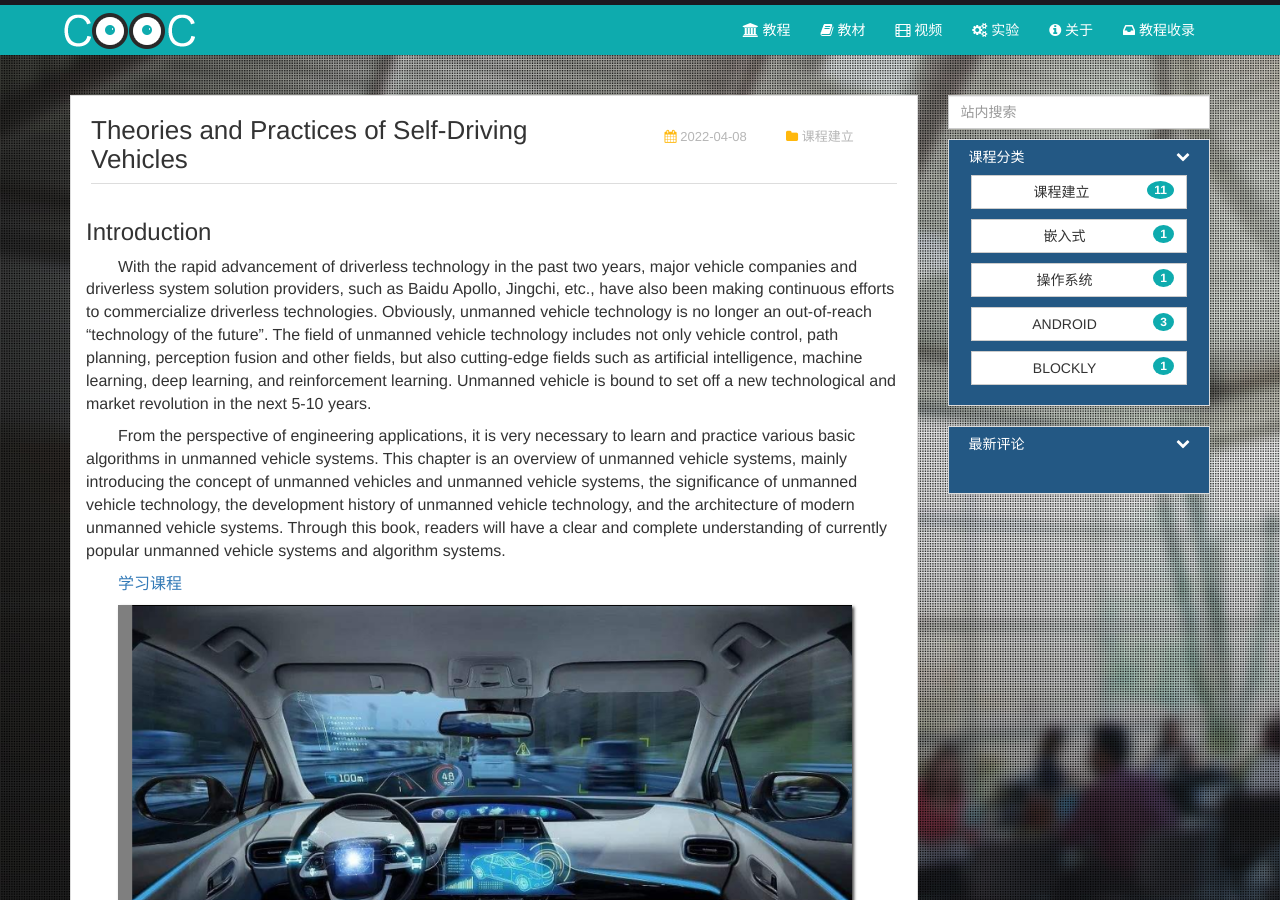
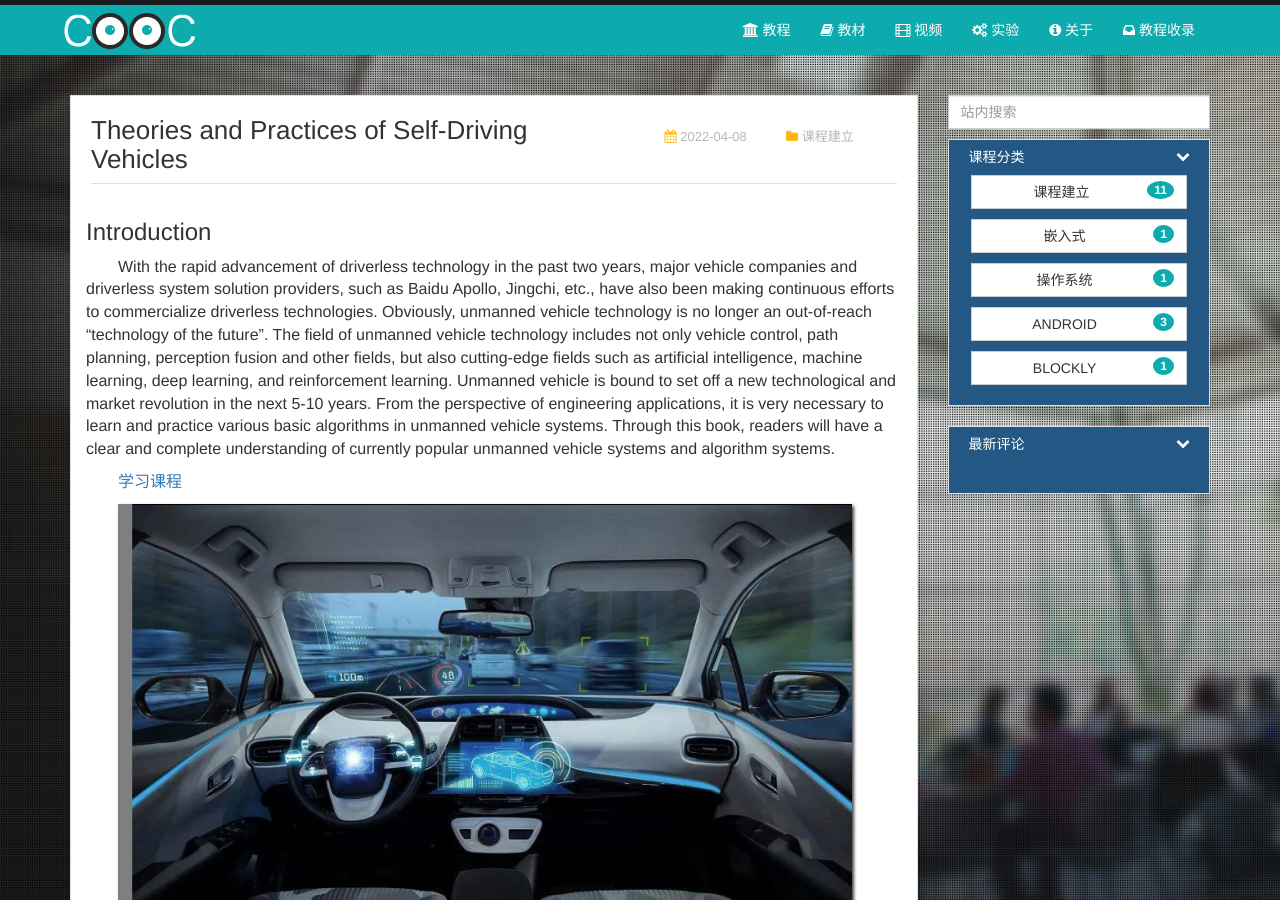
Before and after one commit to COOC-China/cooc-china.github.io, a Jekyll site: the page built from _posts/2022-4-8-Self-Driving-EN.md, in a window 1280 px wide and 900 px high. Built offline with Jekyll 4.4.1, drawn with Linux system fonts in a browser that asks for light colours; comment, search, counter and statistics services are not loaded.

Commit message:
Update 2022-4-8-Self-Driving-EN.md

```diff
--- a/_posts/2022-4-8-Self-Driving-EN.md
+++ b/_posts/2022-4-8-Self-Driving-EN.md
@@ -5,9 +5,7 @@ date:   2022-04-08 22:05:36 +0800
 categories: '课程建立'
 ---
 ### Introduction
-With the rapid advancement of driverless technology in the past two years, major vehicle companies and driverless system solution providers, such as Baidu Apollo, Jingchi, etc., have also been making continuous efforts to commercialize driverless technologies. Obviously, unmanned vehicle technology is no longer an out-of-reach "technology of the future". The field of unmanned vehicle technology includes not only vehicle control, path planning, perception fusion and other fields, but also cutting-edge fields such as artificial intelligence, machine learning, deep learning, and reinforcement learning. Unmanned vehicle is bound to set off a new technological and market revolution in the next 5-10 years.
-
-From the perspective of engineering applications, it is very necessary to learn and practice various basic algorithms in unmanned vehicle systems. This chapter is an overview of unmanned vehicle systems, mainly introducing the concept of unmanned vehicles and unmanned vehicle systems, the significance of unmanned vehicle technology, the development history of unmanned vehicle technology, and the architecture of modern unmanned vehicle systems. Through this book, readers will have a clear and complete understanding of currently popular unmanned vehicle systems and algorithm systems.
+With the rapid advancement of driverless technology in the past two years, major vehicle companies and driverless system solution providers, such as Baidu Apollo, Jingchi, etc., have also been making continuous efforts to commercialize driverless technologies. Obviously, unmanned vehicle technology is no longer an out-of-reach "technology of the future". The field of unmanned vehicle technology includes not only vehicle control, path planning, perception fusion and other fields, but also cutting-edge fields such as artificial intelligence, machine learning, deep learning, and reinforcement learning. Unmanned vehicle is bound to set off a new technological and market revolution in the next 5-10 years. From the perspective of engineering applications, it is very necessary to learn and practice various basic algorithms in unmanned vehicle systems. Through this book, readers will have a clear and complete understanding of currently popular unmanned vehicle systems and algorithm systems.
 
 [学习课程](https://rocape.gitbook.io/selfdrivingen/)
 
```
